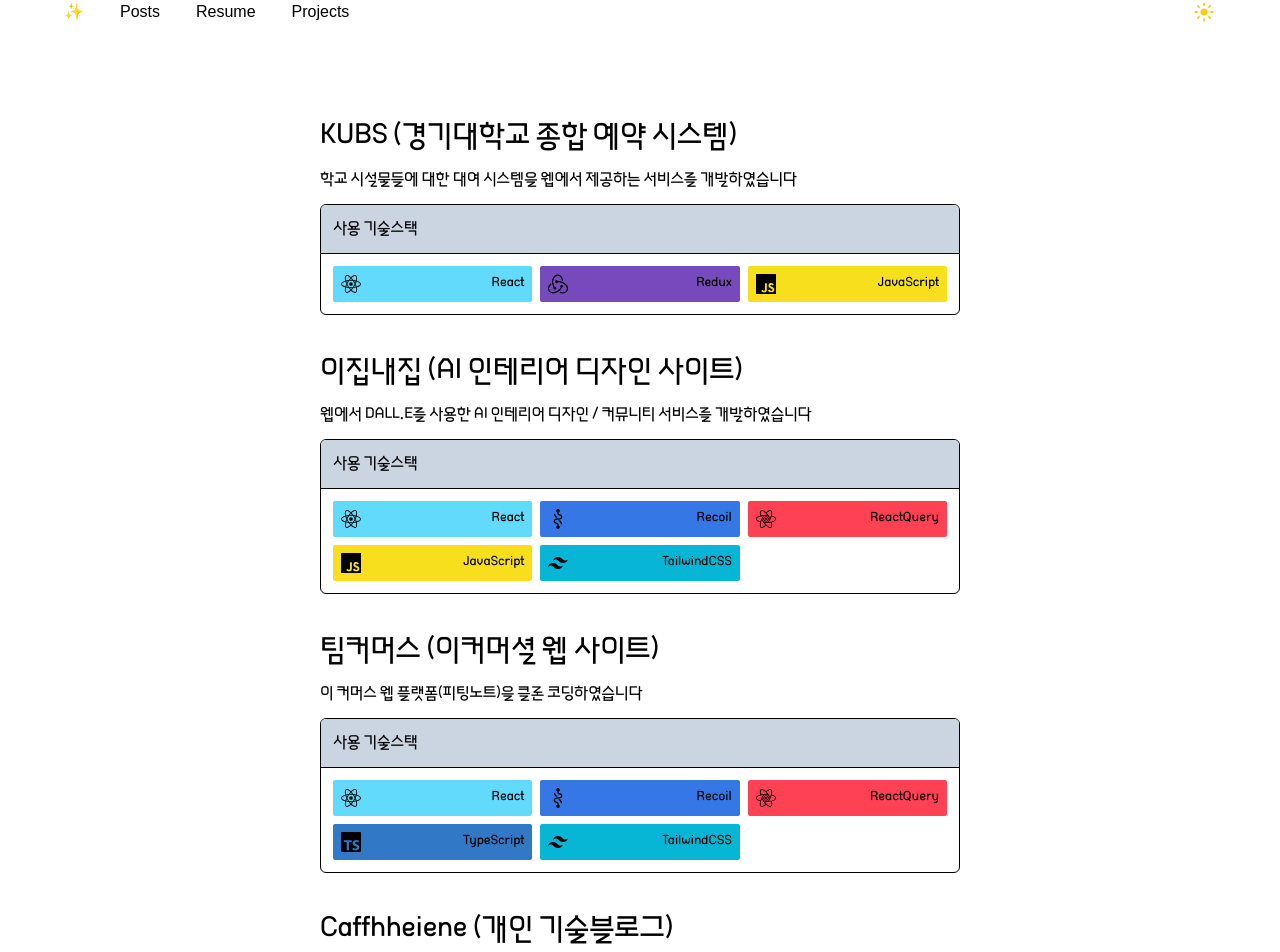
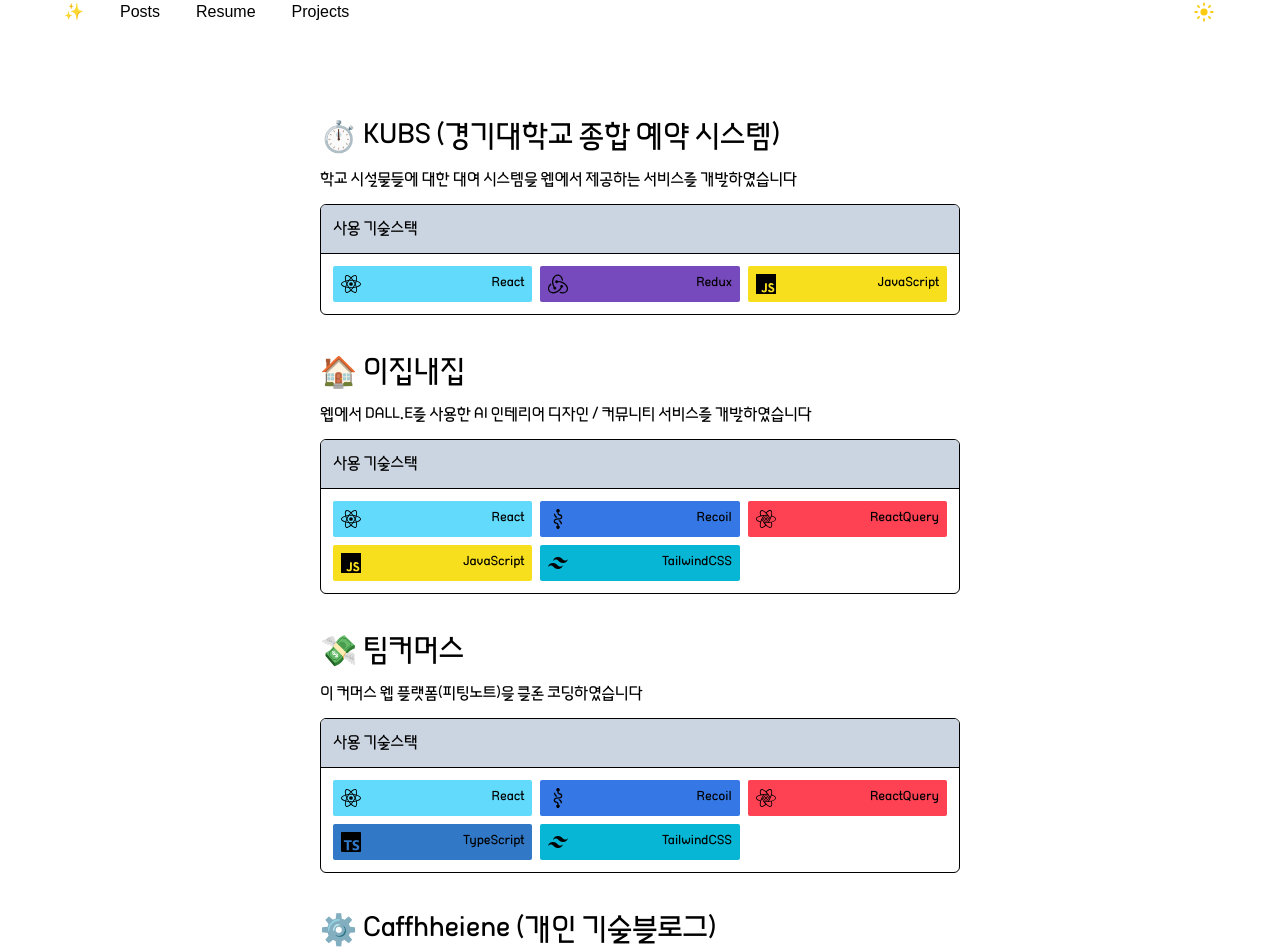
Before and after one commit to SWARVY/Caffhheiene_web, a Next.js app in the folder caffhheiene/: page /projects in a window 1280 px wide. Shown: the part 40-992 px from the top of the page. Built offline with nearby package versions, Linux system fonts and the light colour scheme; a web font is replaced by a local one.

Commit message:
feat : UserDescription 파트 디자인 수정 (제목 앞 이모티콘 추가, 스타일 일부 수정)

```diff
--- a/caffhheiene/src/constants/title.ts
+++ b/caffhheiene/src/constants/title.ts
@@ -1,7 +1,7 @@
 export const TITLE = {
   welcome: 'WELCOME!',
-  introduce: 'Introduce',
-  currentlyLearning: 'Currently Learning',
-  contact: 'Contact',
-  posts: 'Posts',
+  introduce: '🌠 Introduce',
+  currentlyLearning: '🔖 Currently Learning',
+  contact: '🫱🏻‍🫲🏻 Contact',
+  posts: '📫 Posts',
 };
--- a/caffhheiene/src/constants/user.ts
+++ b/caffhheiene/src/constants/user.tsx
@@ -16,6 +16,10 @@
     name: '경기대학교 InQ FE Developer & Tutor',
   },
   {
+    date: '2023. 01. ~ 2023. 02.',
+    name: '42SEOUL PISCINER',
+  },
+  {
     date: '2023. 03. ~ 2023. 10. 03.',
     name: '42SEOUL CADET',
   },
@@ -24,25 +28,25 @@
 export const PREVIOUS_PROJECTS = [
   {
     link: 'https://github.com/SWARVY/KUBS',
-    name: 'KUBS (경기대학교 종합 예약 시스템)',
+    name: '⏱️ KUBS (경기대학교 종합 예약 시스템)',
     description: '학교 시설물들에 대한 대여 시스템을 웹에서 제공하는 서비스를 개발하였습니다',
     stack: [BADGES.react, BADGES.redux, BADGES.javascript],
   },
   {
     link: 'https://github.com/SWARVY/Ezipnaezip_web',
-    name: '이집내집 (AI 인테리어 디자인 사이트)',
+    name: '🏠 이집내집',
     description: '웹에서 DALL.E를 사용한 AI 인테리어 디자인 / 커뮤니티 서비스를 개발하였습니다',
     stack: [BADGES.react, BADGES.recoil, BADGES.reactQuery, BADGES.javascript, BADGES.tailwindcss],
   },
   {
     link: 'https://github.com/TeamCommerce',
-    name: '팀커머스 (이커머셜 웹 사이트)',
+    name: '💸 팀커머스',
     description: '이 커머스 웹 플랫폼(피팅노트)을 클론 코딩하였습니다',
     stack: [BADGES.react, BADGES.recoil, BADGES.reactQuery, BADGES.typescript, BADGES.tailwindcss],
   },
   {
     link: 'https://github.com/SWARVY/Caffhheiene_web',
-    name: 'Caffhheiene (개인 기술블로그)',
+    name: '⚙️ Caffhheiene (개인 기술블로그)',
     description: '지금 보고계시는 이 블로그를 직접 만들었습니다',
     stack: [BADGES.nextjs, BADGES.recoil, BADGES.reactQuery, BADGES.typescript, BADGES.tailwindcss],
   },
--- a/caffhheiene/src/containers/resume/UserDescription.tsx
+++ b/caffhheiene/src/containers/resume/UserDescription.tsx
@@ -13,7 +13,7 @@
           <div className="space-y-3">
             <h1 className="text-4xl">{TITLE.introduce}</h1>
             <p className="text-lg text-slate-500">{USER.description}</p>
-            <div className="flex-col w-2/3 p-2">
+            <div className="flex-col w-3/4 p-2 space-y-1">
               {USER_CAREER.map((data, idx) => (
                 <div key={idx} className="grid grid-cols-2 gap-x-3">
                   <h1 className="text-gray-500">{data.date}</h1>
```
